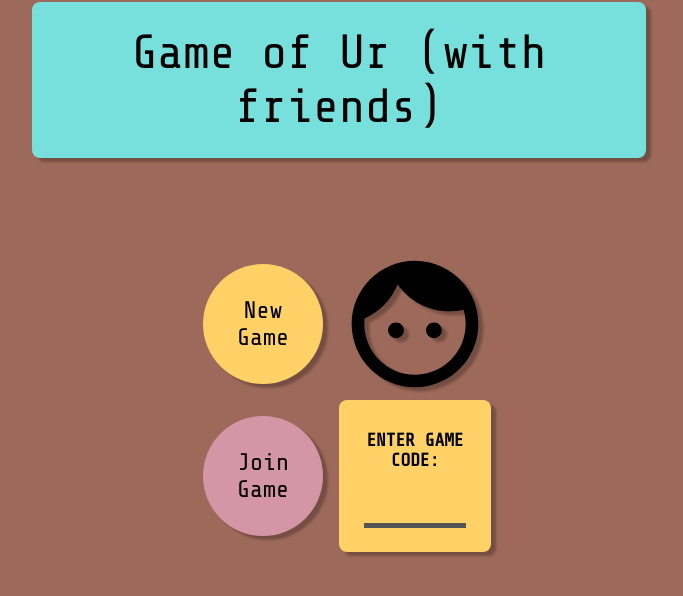
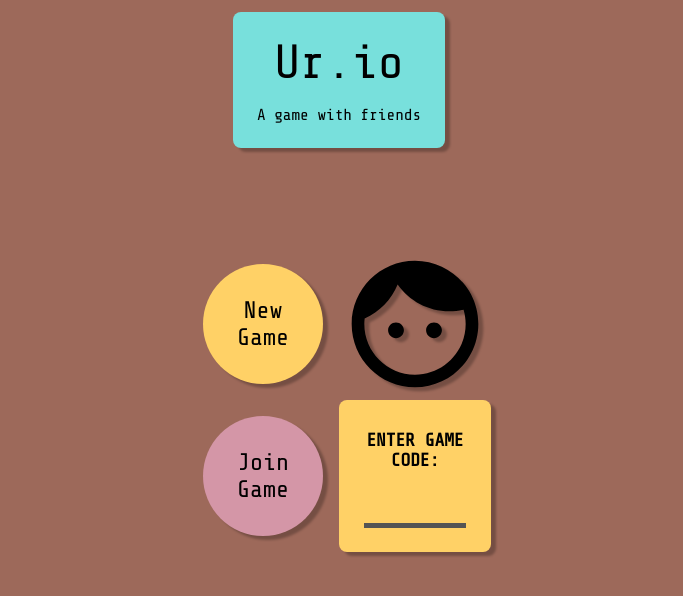
Before and after one commit to alex-808/ur.io, a React (Create React App) app in the folder client/: page / in a window 1280 px wide. Shown: the top 596 px of the page, without its empty margins (301-984 px from the left). Built offline with nearby package versions, Linux system fonts and the light colour scheme; no server answers.

Commit message:
Rename game

```diff
--- a/client/src/components/LandingPage.tsx
+++ b/client/src/components/LandingPage.tsx
@@ -20,7 +20,10 @@ const LandingPage: React.FC<Props> = ({
   return (
     <>
       <header className="landing-header centering drop-shadow">
-        <div className="header-text">Game of Ur (with friends)</div>
+        <div className="header-text">
+          Ur.io
+          <div className="header-subtext">A game with friends</div>
+        </div>
       </header>
       {children}
       <div className="session-buttons">
--- a/client/src/styles/_LandingPage.scss
+++ b/client/src/styles/_LandingPage.scss
@@ -19,6 +19,11 @@
   font-size: 3rem;
   border-radius: 0.5rem;
   padding: 3vh;
+}
+
+.header-subtext {
+  font-size: 1rem;
+  padding-top: 1rem;
 }
 
 .landing-button {
```
